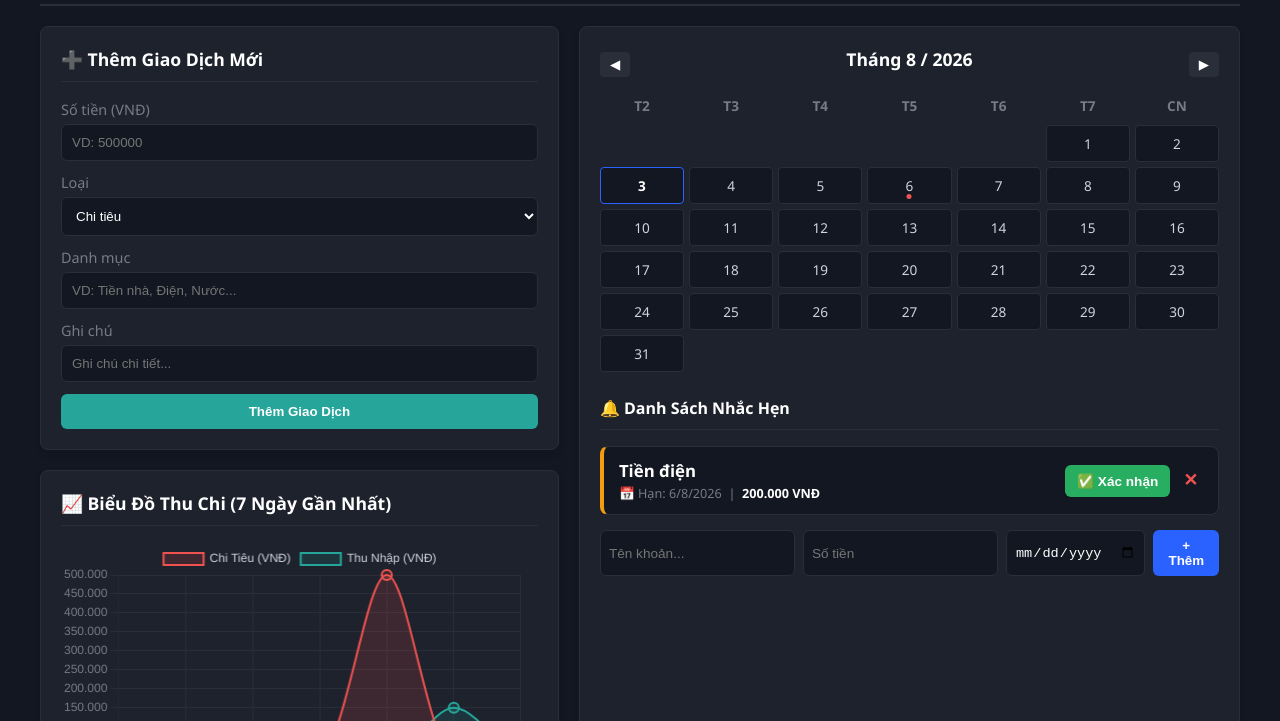
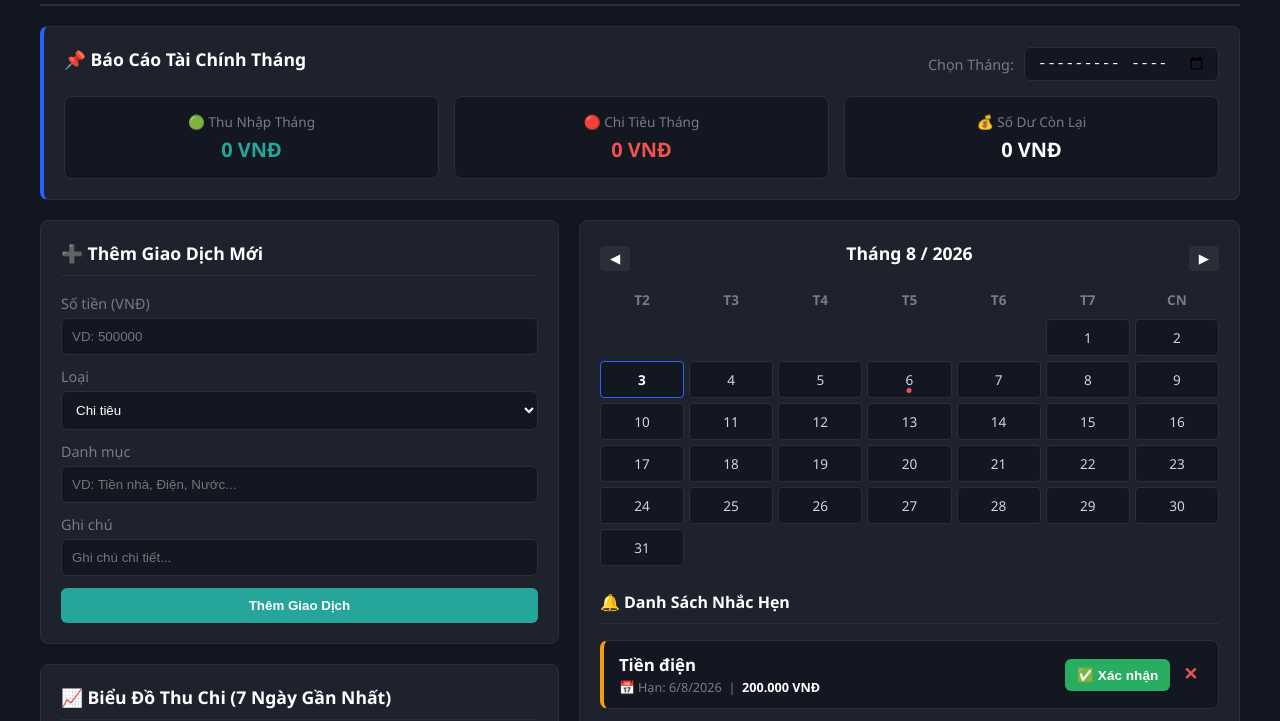
Before and after one commit to hailong0369795079-code/finance-tracker, a website: page public/index.html in a window 1280 px wide. Shown: the part 115-836 px from the top of the page. Drawn offline with nearby package versions, Linux system fonts and the light colour scheme; no server answers.

Commit message:
Update index.html

```diff
--- a/public/index.html
+++ b/public/index.html
@@ -40,12 +40,23 @@
     /* ====== WIDGET ĐỒNG HỒ & LỊCH ====== */
     .header-top { display: flex; justify-content: space-between; align-items: flex-end; border-bottom: 2px solid var(--border); padding-bottom: 15px; }
     .header-title h1 { margin: 0 0 5px 0; color: #fff; font-size: 1.8rem; }
-    .header-total { font-size: 1.1rem; color: var(--text-muted); }
 
     .datetime-widget { text-align: right; background: var(--bg-card); padding: 10px 20px; border-radius: 8px; border: 1px solid var(--border); }
     .time-display { font-size: 2rem; font-weight: bold; color: #fff; letter-spacing: 2px; font-family: monospace; margin-bottom: 5px; }
     .date-display { font-size: 0.95rem; color: var(--text-muted); }
     .lunar-display { color: var(--c-warn); font-weight: bold; }
+
+    /* ====== CARD THỐNG KÊ THEO THÁNG & CẢNH BÁO ====== */
+    .stats-header { display: flex; justify-content: space-between; align-items: center; flex-wrap: wrap; gap: 10px; margin-bottom: 15px; }
+    .month-picker-container { display: flex; align-items: center; gap: 10px; }
+    .month-picker-container input { background: var(--bg-main); border: 1px solid var(--border); color: #fff; padding: 6px 12px; border-radius: 6px; font-size: 0.95rem; cursor: pointer; }
+
+    .stats-grid { display: grid; grid-template-columns: repeat(auto-fit, minmax(180px, 1fr)); gap: 15px; }
+    .stat-box { background: var(--bg-main); padding: 15px; border-radius: 8px; border: 1px solid var(--border); text-align: center; }
+    .stat-label { font-size: 0.85rem; color: var(--text-muted); margin-bottom: 5px; }
+    .stat-value { font-size: 1.25rem; font-weight: bold; }
+
+    .alert-banner { margin-top: 15px; padding: 12px 15px; border-radius: 8px; font-weight: bold; text-align: center; font-size: 0.95rem; display: none; }
 
     /* Forms */
     .form-group { margin-bottom: 12px; }
@@ -86,11 +97,10 @@
 <body>
 
   <div class="container">
-    <!-- HEADER: Tích hợp Widget thời gian & Tổng chi -->
+    <!-- HEADER: Tích hợp Widget thời gian -->
     <header class="header-top">
       <div class="header-title">
         <h1>📊 Bảng Điều Khiển Tài Chính</h1>
-        <div class="header-total">Tổng chi: <span id="total-spent" style="color: var(--c-chi); font-size: 1.3rem; font-weight: bold;">0 VNĐ</span></div>
       </div>
       <div class="datetime-widget">
         <div class="time-display" id="clock-display">00:00:00</div>
@@ -100,6 +110,35 @@
         </div>
       </div>
     </header>
+
+    <!-- KHU VỰC BÁO CÁO TÀI CHÍNH THÁNG & CẢNH BÁO (MỚI) -->
+    <div class="card" style="border-left: 4px solid var(--c-dautu);">
+      <div class="stats-header">
+        <h3 style="margin: 0; border: none;">📌 Báo Cáo Tài Chính Tháng</h3>
+        <div class="month-picker-container">
+          <label for="stats-month" style="color: var(--text-muted); font-size: 0.9rem;">Chọn Tháng:</label>
+          <input type="month" id="stats-month">
+        </div>
+      </div>
+
+      <div class="stats-grid">
+        <div class="stat-box">
+          <div class="stat-label">🟢 Thu Nhập Tháng</div>
+          <div class="stat-value" id="month-thu" style="color: var(--c-thu);">0 VNĐ</div>
+        </div>
+        <div class="stat-box">
+          <div class="stat-label">🔴 Chi Tiêu Tháng</div>
+          <div class="stat-value" id="month-chi" style="color: var(--c-chi);">0 VNĐ</div>
+        </div>
+        <div class="stat-box">
+          <div class="stat-label">💰 Số Dư Còn Lại</div>
+          <div class="stat-value" id="month-balance" style="color: #fff;">0 VNĐ</div>
+        </div>
+      </div>
+
+      <!-- KHUNG CẢNH BÁO TÀI CHÍNH TỰ ĐỘNG -->
+      <div id="finance-alert" class="alert-banner"></div>
+    </div>
 
     <div class="top-section">
       <!-- Cột Trái -->
```
